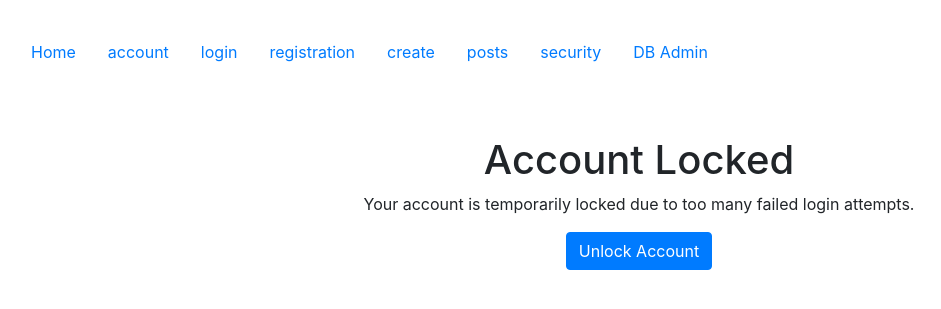
After one commit to nocturn69/csc2031blog2, a Flask app: page /LOCKEDACC in a window 1280 px wide. The commit adds this page. Shown: the top 309 px of the page, without its empty margins (1-942 px from the left). Run offline with Flask 3, Linux system fonts and the light colour scheme; some libraries are stand-ins or nearby versions.

Commit message:
part 10 part 1 complete (yipeeeee)

```diff
--- a/accounts/views.py
+++ b/accounts/views.py
@@ -1,4 +1,4 @@
-from flask import Blueprint, render_template, flash, redirect, url_for, request
+from flask import Blueprint, render_template, flash, redirect, url_for, request, session
 from accounts.forms import RegistrationForm, LoginForm
 from config import User, db
 accounts_bp = Blueprint('accounts', __name__, template_folder='templates')
@@ -34,16 +34,24 @@ def registration():
 def login():
     form = LoginForm()
 
+    if 'attempts' not in session:
+        session['attempts'] = 3  # Start with 3 attempts
+
+        # Check if attempts have run out and prevent login if so
+    if session['attempts'] <= 0:
+        flash('Account locked. Please unlock your account to try again.', category='danger')
+        return redirect(url_for('accounts.locked'))  # Redirect to the locked page
+
     if form.validate_on_submit():
-
         user = User.query.filter_by(email=form.email.data).first()
 
+        if user is None or user.password != form.password.data:
+            session['attempts'] -= 1  # Reduce attempts
+            flash(f'Invalid email or password. Attempts remaining: {session["attempts"]}', category='danger')
+            return redirect(url_for('accounts.login'))  # Reload login form
 
-        if user is None or user.password != form.password.data:
-            flash('Invalid email or password', category='danger')
-            return redirect(url_for('accounts.login'))
-
-
+        # Successful login - Reset attempts and redirect
+        session['attempts'] = 3  # Reset attempts on successful login
         flash('You have successfully logged in!', category='success')
         return redirect(url_for('accounts.account'))
 
@@ -52,3 +60,15 @@ def login():
 @accounts_bp.route('/account')
 def account():
     return render_template('accounts/account.html')
+
+@accounts_bp.route('/LOCKEDACC')
+def locked():
+    """Page shown when the account is locked."""
+    return render_template('accounts/LOCKEDACC.html')
+
+@accounts_bp.route('/unlock', methods=['POST'])
+def unlock():
+    """Unlock the account and reset attempts."""
+    session['attempts'] = 3  # Reset attempts
+    flash('Your account has been unlocked. You can try logging in again.', category='info')
+    return redirect(url_for('accounts.login'))
--- /dev/null
+++ b/templates/accounts/LOCKEDACC.html
@@ -0,0 +1,12 @@
+{% extends "base.html" %}
+
+{% block content %}
+<div class="container">
+    <h1>Account Locked</h1>
+    <p>Your account is temporarily locked due to too many failed login attempts.</p>
+
+    <form action="{{ url_for('accounts.unlock') }}" method="POST">
+        <button class="btn btn-primary" type="submit">Unlock Account</button>
+    </form>
+</div>
+{% endblock %}
```
Also changed, not shown: templates/accounts/login.html (+6 -1 lines).
